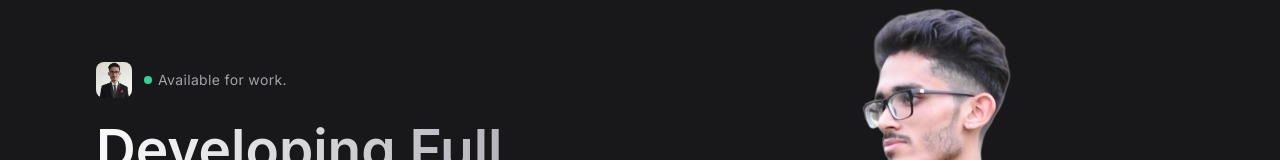
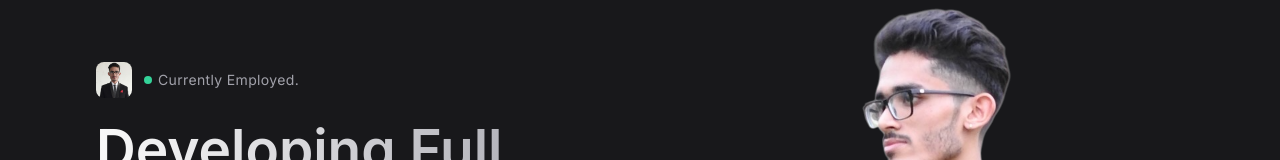
Before and after one commit to Utkarsh-2525/Portfolio, a React (Vite) app: page / in a window 1280 px wide. Shown: the part 168-328 px from the top of the page. Built offline with nearby package versions, Linux system fonts and the light colour scheme; a web font is replaced by a local one.

Commit message:
employment status changed

```diff
--- a/src/components/Experience.tsx
+++ b/src/components/Experience.tsx
@@ -16,7 +16,7 @@ const experiences: ExperienceItem[] = [
     {
         role: "Associate Analyst I",
         company: "AML RightSource",
-        duration: "Upcoming(June 2025)",
+        duration: "June 2025 - Present",
         description:
             "Work with clients (banks and non-bank institutions) to provide advice and counsel so that they ensure their financial compliance and to fight financial crimes. Detect and investigate unusual financial activity by performing detailed monitoring of moderate to complex account activity and ensure compliance with regulatory and operational policies.",
         link: "https://amlrightsource.com/",
--- a/src/components/Hero.tsx
+++ b/src/components/Hero.tsx
@@ -16,9 +16,9 @@ const Hero = () => {
                         </figure>
                         <div className="flex items-center gap-1.5 text-zinc-400 text-sm tracking-wide">
                             <span className="relative w-2 h-2 rounded-full bg-emerald-400">
-                                <span className="absolute inset-0 w-2 h-2 rounded-full bg-emerald-400 animate-ping"></span>
+                                <span className="absolute inset-0 w-2 h-2 rounded-full bg-red-900 animate-ping"></span>
                             </span>
-                            Available for work.
+                            Currently Employed.
                         </div>
                     </div>
                     <h2 className="headline-1 max-w-[15ch] sm:max-w-[20ch] lg:max-w-[15ch] mt-5 mb-8 lg:mb-10">
```
